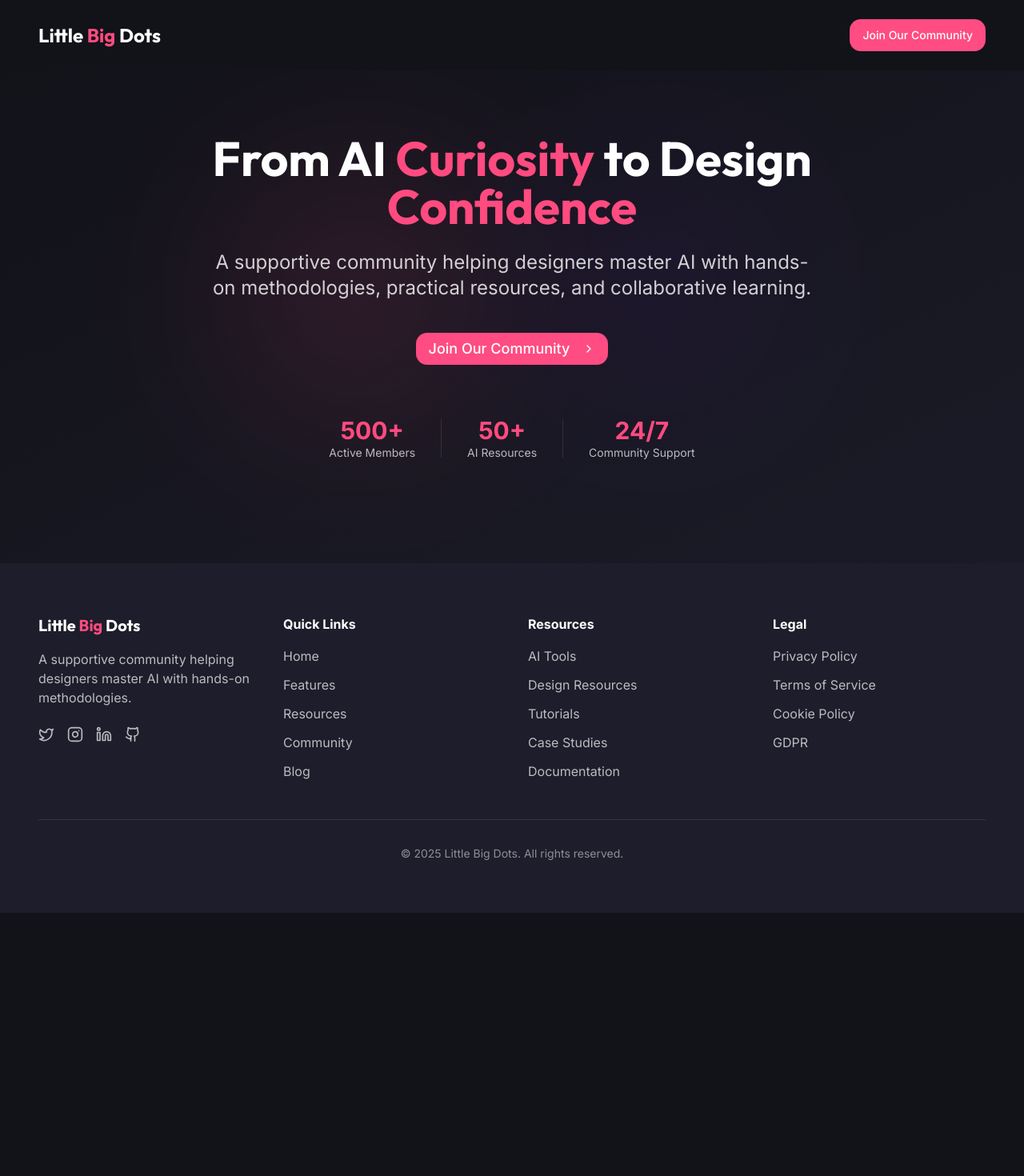
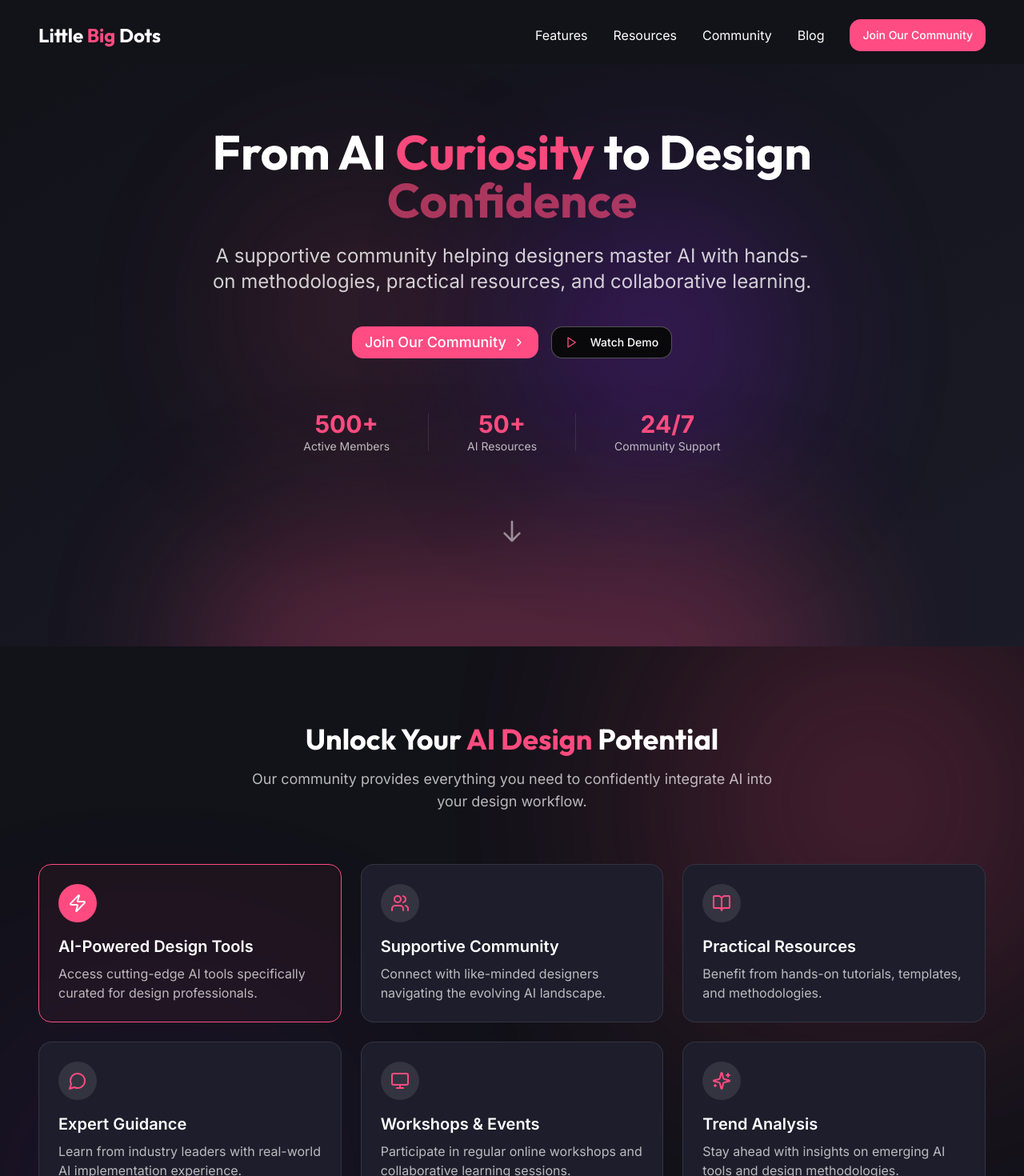
Before and after one commit to yogesh3369/dot-design-community-hub, a React (Vite) app: page / in a window 1280 px wide. Shown: the top 1470 px of the page at 80% size. Before the commit the page ends 1141 px from the top, so only its background shows below. Built offline with nearby package versions, Linux system fonts and the light colour scheme.

Commit message:
Refactor: Improve website structure

```diff
--- a/package.json
+++ b/package.json
@@ -45,6 +45,7 @@
     "cmdk": "^1.0.0",
     "date-fns": "^3.6.0",
     "embla-carousel-react": "^8.3.0",
+    "framer-motion": "^12.6.3",
     "input-otp": "^1.2.4",
     "lucide-react": "^0.462.0",
     "next-themes": "^0.3.0",
--- /dev/null
+++ b/src/components/Features.tsx
@@ -0,0 +1,100 @@
+
+import { useState } from 'react';
+import { motion } from 'framer-motion';
+import { Zap, Users, BookOpen, MessageCircle, Monitor, Sparkles } from 'lucide-react';
+
+const FeatureCard = ({ icon, title, description, isActive, onClick }: any) => {
+  return (
+    <div
+      className={`glass-card p-6 cursor-pointer transition-all duration-300 hover:border-lbd-pink/50 hover:shadow-lg hover:shadow-lbd-pink/5 ${isActive ? 'border-lbd-pink bg-lbd-pink/5' : 'border-white/10'}`}
+      onClick={onClick}
+    >
+      <div className={`w-12 h-12 rounded-full flex items-center justify-center mb-4 transition-colors ${isActive ? 'bg-lbd-pink text-white' : 'bg-lbd-white/10 text-lbd-pink'}`}>
+        {icon}
+      </div>
+      <h3 className="text-xl font-semibold mb-2 text-lbd-white">{title}</h3>
+      <p className="text-lbd-white/70">{description}</p>
+    </div>
+  );
+};
+
+const Features = () => {
+  const [activeFeature, setActiveFeature] = useState(0);
+
+  const features = [
+    {
+      icon: <Zap size={24} />,
+      title: "AI-Powered Design Tools",
+      description: "Access cutting-edge AI tools specifically curated for design professionals."
+    },
+    {
+      icon: <Users size={24} />,
+      title: "Supportive Community",
+      description: "Connect with like-minded designers navigating the evolving AI landscape."
+    },
+    {
+      icon: <BookOpen size={24} />,
+      title: "Practical Resources",
+      description: "Benefit from hands-on tutorials, templates, and methodologies."
+    },
+    {
+      icon: <MessageCircle size={24} />,
+      title: "Expert Guidance",
+      description: "Learn from industry leaders with real-world AI implementation experience."
+    },
+    {
+      icon: <Monitor size={24} />,
+      title: "Workshops & Events",
+      description: "Participate in regular online workshops and collaborative learning sessions."
+    },
+    {
+      icon: <Sparkles size={24} />,
+      title: "Trend Analysis",
+      description: "Stay ahead with insights on emerging AI tools and design methodologies."
+    }
+  ];
+
+  return (
+    <section id="features" className="py-24 relative overflow-hidden">
+      <div className="absolute inset-0 bg-lbd-dark z-0">
+        <div className="absolute top-0 right-0 w-96 h-96 bg-lbd-pink rounded-full filter blur-[150px] opacity-5 animate-pulse" style={{ animationDuration: "15s" }}></div>
+        <div className="absolute bottom-0 left-0 w-96 h-96 bg-purple-700 rounded-full filter blur-[150px] opacity-5 animate-pulse" style={{ animationDuration: "20s", animationDelay: "2s" }}></div>
+      </div>
+
+      <div className="container-custom relative z-10">
+        <div className="text-center max-w-2xl mx-auto mb-16">
+          <h2 className="text-3xl md:text-4xl font-bold font-heading mb-4">
+            Unlock Your <span className="text-lbd-pink">AI Design</span> Potential
+          </h2>
+          <p className="text-lbd-white/70 text-lg">
+            Our community provides everything you need to confidently integrate AI into your design workflow.
+          </p>
+        </div>
+
+        <div className="grid grid-cols-1 md:grid-cols-2 lg:grid-cols-3 gap-6 mb-16">
+          {features.map((feature, index) => (
+            <FeatureCard
+              key={index}
+              icon={feature.icon}
+              title={feature.title}
+              description={feature.description}
+              isActive={activeFeature === index}
+              onClick={() => setActiveFeature(index)}
+            />
+          ))}
+        </div>
+
+        <div className="text-center">
+          <a href="#community" className="inline-flex items-center text-lbd-pink hover:text-lbd-white transition-colors">
+            <span className="mr-2">See how our community helps designers</span>
+            <svg className="w-5 h-5" fill="none" stroke="currentColor" viewBox="0 0 24 24" xmlns="http://www.w3.org/2000/svg">
+              <path strokeLinecap="round" strokeLinejoin="round" strokeWidth="2" d="M14 5l7 7m0 0l-7 7m7-7H3"></path>
+            </svg>
+          </a>
+        </div>
+      </div>
+    </section>
+  );
+};
+
+export default Features;
--- a/src/components/Header.tsx
+++ b/src/components/Header.tsx
@@ -1,39 +1,72 @@
-import { useState } from 'react';
+
+import { useState, useEffect } from 'react';
 import { Button } from '@/components/ui/button';
 import { Menu, X } from 'lucide-react';
+
 const Header = () => {
   const [isMenuOpen, setIsMenuOpen] = useState(false);
+  const [scrollPosition, setScrollPosition] = useState(0);
+  const [isVisible, setIsVisible] = useState(true);
+  const [lastScrollTop, setLastScrollTop] = useState(0);
+
   const toggleMenu = () => {
     setIsMenuOpen(!isMenuOpen);
   };
-  return <header className="w-full py-6">
+
+  useEffect(() => {
+    const handleScroll = () => {
+      const currentScrollPos = window.scrollY;
+      const visible = lastScrollTop > currentScrollPos || currentScrollPos < 10;
+
+      setIsVisible(visible);
+      setLastScrollTop(currentScrollPos);
+      setScrollPosition(currentScrollPos);
+    };
+
+    window.addEventListener("scroll", handleScroll);
+    return () => window.removeEventListener("scroll", handleScroll);
+  }, [lastScrollTop]);
+
+  return (
+    <header className={`w-full py-6 fixed top-0 left-0 right-0 z-50 transition-all duration-300 ${scrollPosition > 10 ? 'bg-lbd-dark/90 backdrop-blur-lg shadow-lg' : 'bg-transparent'} ${isVisible ? 'translate-y-0' : '-translate-y-full'}`}>
       <div className="container-custom flex items-center justify-between">
         {/* Logo */}
         <div className="flex items-center">
           <a href="/" className="flex items-center">
-            <span className="text-2xl font-bold font-heading text-lbd-white">
-              Little <span className="text-lbd-pink">Big</span> Dots
+            <span className="text-2xl font-bold font-heading text-lbd-white group">
+              Little <span className="text-lbd-pink group-hover:text-white transition-colors">Big</span> Dots
             </span>
           </a>
         </div>
 
         {/* Desktop Navigation */}
         <nav className="hidden md:flex items-center space-x-8">
-
-
-
-
-          <Button className="btn-primary">Join Our Community</Button>
+          <a href="#features" className="text-lbd-white hover:text-lbd-pink py-2 relative after:absolute after:bottom-0 after:left-0 after:bg-lbd-pink after:h-0.5 after:w-0 hover:after:w-full after:transition-all after:duration-300">
+            Features
+          </a>
+          <a href="#resources" className="text-lbd-white hover:text-lbd-pink py-2 relative after:absolute after:bottom-0 after:left-0 after:bg-lbd-pink after:h-0.5 after:w-0 hover:after:w-full after:transition-all after:duration-300">
+            Resources
+          </a>
+          <a href="#community" className="text-lbd-white hover:text-lbd-pink py-2 relative after:absolute after:bottom-0 after:left-0 after:bg-lbd-pink after:h-0.5 after:w-0 hover:after:w-full after:transition-all after:duration-300">
+            Community
+          </a>
+          <a href="#blog" className="text-lbd-white hover:text-lbd-pink py-2 relative after:absolute after:bottom-0 after:left-0 after:bg-lbd-pink after:h-0.5 after:w-0 hover:after:w-full after:transition-all after:duration-300">
+            Blog
+          </a>
+          <Button className="btn-primary relative overflow-hidden group">
+            <span className="relative z-10">Join Our Community</span>
+            <span className="absolute inset-0 bg-white/20 scale-x-0 group-hover:scale-x-100 transition-transform duration-500 origin-left"></span>
+          </Button>
         </nav>
 
         {/* Mobile Menu Button */}
         <button className="md:hidden text-lbd-white" onClick={toggleMenu} aria-label="Toggle menu">
-          {isMenuOpen ? <X size={24} /> : <Menu size={24} />}
+          {isMenuOpen ? <X size={24} className="animate-fade-in" /> : <Menu size={24} className="animate-fade-in" />}
         </button>
       </div>
 
       {/* Mobile Navigation */}
-      {isMenuOpen && <div className="md:hidden absolute top-20 left-0 right-0 bg-lbd-dark-accent z-50 animate-fade-in">
+      {isMenuOpen && <div className="md:hidden absolute top-20 left-0 right-0 bg-lbd-dark-accent/95 backdrop-blur-lg z-50 animate-fade-in shadow-2xl border-t border-lbd-white/10">
           <div className="container-custom py-6 flex flex-col space-y-4">
             <a href="#features" className="text-lbd-white hover:text-lbd-pink py-2 transition-colors" onClick={toggleMenu}>
               Features
@@ -50,6 +83,7 @@ const Header = () => {
             <Button className="btn-primary w-full">Join Our Community</Button>
           </div>
         </div>}
-    </header>;
+    </header>
+  );
 };
 export default Header;
--- a/src/components/Hero.tsx
+++ b/src/components/Hero.tsx
@@ -1,53 +1,77 @@
+
 import { Button } from "@/components/ui/button";
-import { ChevronRight } from "lucide-react";
+import { ChevronRight, Play } from "lucide-react";
+import { useState } from "react";
+
 const Hero = () => {
+  const [isHovered, setIsHovered] = useState(false);
+
   return <section className="relative pt-20 pb-32 overflow-hidden">
       {/* Background gradient and effects */}
       <div className="absolute inset-0 bg-lbd-dark z-0">
         <div className="absolute top-0 left-0 w-full h-full bg-gradient-to-br from-lbd-dark to-lbd-dark-accent opacity-80"></div>
-        <div className="absolute top-1/4 left-1/4 w-64 h-64 bg-lbd-pink rounded-full filter blur-[120px] opacity-20"></div>
-        <div className="absolute bottom-1/3 right-1/4 w-72 h-72 bg-purple-700 rounded-full filter blur-[120px] opacity-10"></div>
+        <div className="absolute top-1/4 left-1/4 w-64 h-64 bg-lbd-pink rounded-full filter blur-[120px] opacity-20 animate-pulse"></div>
+        <div className="absolute bottom-1/3 right-1/4 w-72 h-72 bg-purple-700 rounded-full filter blur-[120px] opacity-10 animate-pulse" style={{ animationDelay: "1s" }}></div>
+        <div className="absolute -bottom-32 left-1/2 transform -translate-x-1/2 w-[800px] h-64 bg-lbd-pink rounded-full filter blur-[100px] opacity-5 animate-pulse" style={{ animationDuration: "8s" }}></div>
       </div>
 
       <div className="container-custom relative z-10">
         <div className="max-w-3xl mx-auto text-center">
-          <h1 className="text-4xl md:text-5xl lg:text-6xl font-bold font-heading mb-6 leading-tight">
-            From AI <span className="text-lbd-pink">Curiosity</span> to Design <span className="text-lbd-pink">Confidence</span>
+          <h1 className="text-4xl md:text-5xl lg:text-6xl font-bold font-heading mb-6 leading-tight animate-fade-in">
+            From AI <span className="text-lbd-pink animate-pulse">Curiosity</span> to Design <span className="text-lbd-pink animate-pulse" style={{ animationDelay: "0.5s" }}>Confidence</span>
           </h1>
 
-          <p className="text-xl md:text-2xl text-lbd-white/80 mb-10 leading-relaxed">
+          <p className="text-xl md:text-2xl text-lbd-white/80 mb-10 leading-relaxed animate-fade-in" style={{ animationDelay: "0.3s" }}>
             A supportive community helping designers master AI with hands-on methodologies,
             practical resources, and collaborative learning.
           </p>
 
-          <div className="flex flex-col sm:flex-row items-center justify-center gap-4">
-            <Button className="btn-primary text-lg group w-full sm:w-auto">
-              Join Our Community
-              <ChevronRight className="ml-2 h-5 w-5 group-hover:translate-x-1 transition-transform" />
+          <div className="flex flex-col sm:flex-row items-center justify-center gap-4 animate-fade-in" style={{ animationDelay: "0.6s" }}>
+            <Button
+              className="btn-primary text-lg group w-full sm:w-auto relative overflow-hidden transition-all duration-300"
+              onMouseEnter={() => setIsHovered(true)}
+              onMouseLeave={() => setIsHovered(false)}
+            >
+              <span className="relative z-10 flex items-center">
+                Join Our Community
+                <ChevronRight className={`ml-2 h-5 w-5 transition-transform duration-300 ${isHovered ? 'translate-x-1' : ''}`} />
+              </span>
+              <span className={`absolute inset-0 bg-white/20 transition-all duration-500 ${isHovered ? 'scale-x-100' : 'scale-x-0'} origin-left`}></span>
             </Button>
 
-
+            <Button variant="outline" className="border-lbd-white/30 text-lbd-white hover:bg-lbd-white/10 w-full sm:w-auto group">
+              <Play className="mr-2 h-4 w-4 text-lbd-pink group-hover:scale-110 transition-transform" />
+              Watch Demo
+            </Button>
           </div>
 
-          <div className="mt-16 flex items-center justify-center space-x-8">
-            <div className="flex flex-col items-center">
+          <div className="mt-16 flex flex-wrap items-center justify-center gap-8 md:gap-12 animate-fade-in" style={{ animationDelay: "0.9s" }}>
+            <div className="flex flex-col items-center transform hover:scale-110 transition-transform duration-300">
               <span className="text-lbd-pink text-3xl font-bold">500+</span>
               <span className="text-lbd-white/70 text-sm">Active Members</span>
             </div>
 
-            <div className="w-px h-12 bg-lbd-white/10"></div>
+            <div className="hidden md:block w-px h-12 bg-lbd-white/10"></div>
 
-            <div className="flex flex-col items-center">
+            <div className="flex flex-col items-center transform hover:scale-110 transition-transform duration-300">
               <span className="text-lbd-pink text-3xl font-bold">50+</span>
               <span className="text-lbd-white/70 text-sm">AI Resources</span>
             </div>
 
-            <div className="w-px h-12 bg-lbd-white/10"></div>
+            <div className="hidden md:block w-px h-12 bg-lbd-white/10"></div>
 
-            <div className="flex flex-col items-center">
+            <div className="flex flex-col items-center transform hover:scale-110 transition-transform duration-300">
               <span className="text-lbd-pink text-3xl font-bold">24/7</span>
               <span className="text-lbd-white/70 text-sm">Community Support</span>
             </div>
+          </div>
+
+          <div className="mt-20 flex justify-center animate-bounce animate-fade-in" style={{ animationDelay: "1.2s" }}>
+            <a href="#features" className="text-lbd-white/50 hover:text-lbd-pink transition-colors">
+              <svg className="w-8 h-8" fill="none" stroke="currentColor" viewBox="0 0 24 24" xmlns="http://www.w3.org/2000/svg">
+                <path strokeLinecap="round" strokeLinejoin="round" strokeWidth="2" d="M19 14l-7 7m0 0l-7-7m7 7V3"></path>
+              </svg>
+            </a>
           </div>
         </div>
       </div>
--- a/src/pages/Index.tsx
+++ b/src/pages/Index.tsx
@@ -1,14 +1,16 @@
 
 import Header from '@/components/Header';
 import Hero from '@/components/Hero';
+import Features from '@/components/Features';
 import Footer from '@/components/Footer';
 
 const Index = () => {
   return (
     <div className="min-h-screen flex flex-col">
       <Header />
-      <main className="flex-grow">
+      <main className="flex-grow pt-20">
         <Hero />
+        <Features />
         {/* More sections would be added here in future iterations */}
       </main>
       <Footer />
```
Also changed, not shown: 1 other file (tests, documents, lock files or other folders).
